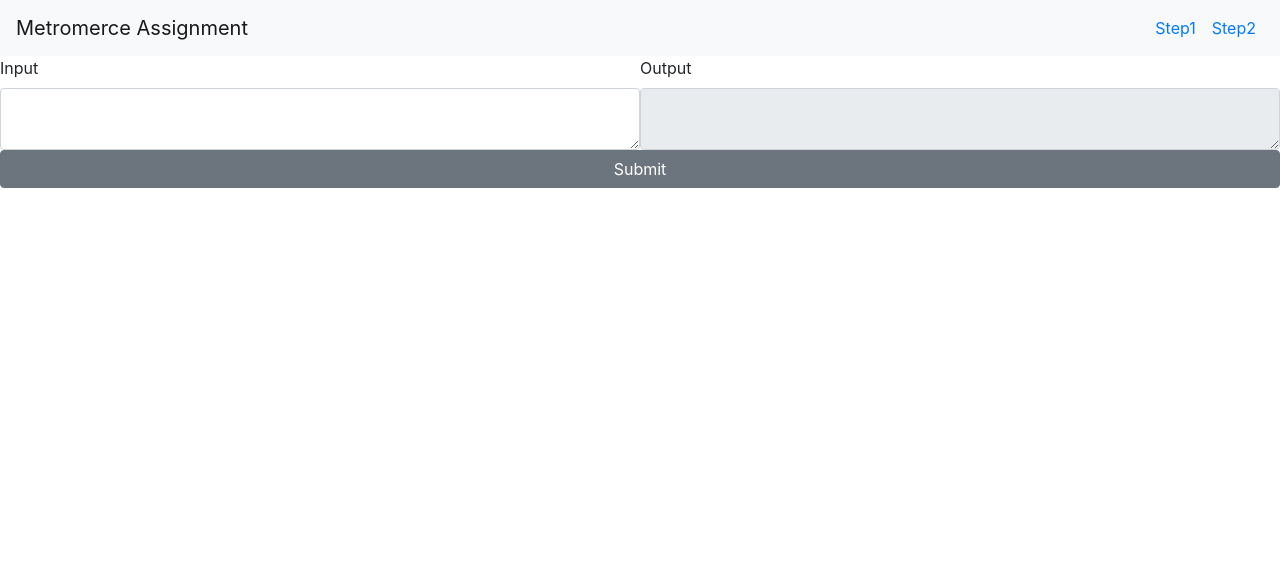
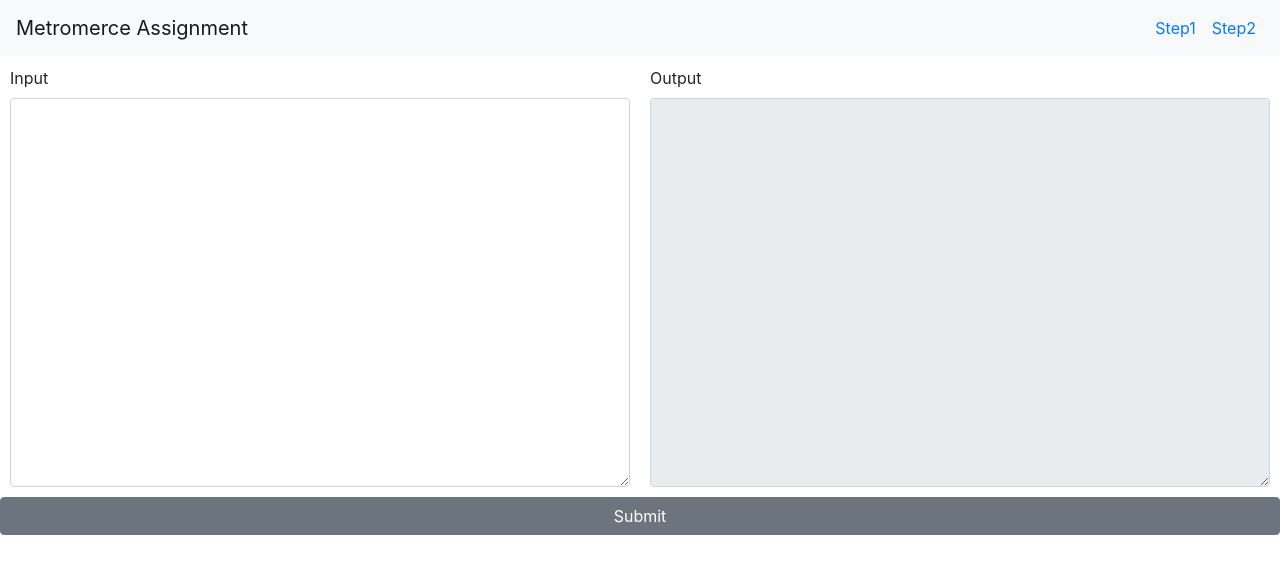
Before and after one commit to bigsis/metromerce-assignment, a React app: page /#/ in a window 1280 px wide. Shown: the top 574 px of the page. Built offline with nearby package versions, Linux system fonts and the light colour scheme.

Commit message:
Add logic to auto resizw text area

```diff
--- a/src/client/pages/step1/step1.js
+++ b/src/client/pages/step1/step1.js
@@ -12,14 +12,33 @@ export default class Step1 extends Component {
     this.formatJson = this.formatJson.bind(this);
   }
 
+  componentDidMount() {
+    // document.querySelector('#inputText').autoResize();
+    // document.querySelector('#outputText').autoResize();
+  }
+
   onJsonInputChange(event) {
     const jsonInput = event.currentTarget.value;
+
     this.setState({ input: jsonInput });
+    this.textAreaResize('inputText');
   }
 
   onSubmitFormat(event) {
     event.preventDefault();
     this.formatJson();
+  }
+
+  textAreaResize(id) {
+    const textarea = document.getElementById(id);
+    const textareaRows = textarea.value.split('\n');
+    const maxHeight = 100;
+    let counter = 0;
+    if (textareaRows[0] !== 'undefined' && textareaRows.length < maxHeight) {
+      counter = textareaRows.length;
+    } else if (textareaRows.length >= maxHeight) counter = maxHeight;
+    else counter = 1;
+    textarea.rows = counter;
   }
 
   formatJson() {
@@ -48,6 +67,7 @@ export default class Step1 extends Component {
     }
 
     this.setState({ output: JSON.stringify(roots, undefined, 4) });
+    this.textAreaResize('outputText');
   }
 
   render() {
@@ -58,8 +78,9 @@ export default class Step1 extends Component {
             <Label for="exampleText">Input</Label>
             <Input
               type="textarea"
-              id="exampleText"
+              id="inputText"
               value={this.state.input}
+              rows="25"
               onChange={this.onJsonInputChange}
             />
           </section>
@@ -67,8 +88,9 @@ export default class Step1 extends Component {
             <Label for="exampleText">Output</Label>
             <Input
               type="textarea"
-              id="exampleText"
+              id="outputText"
               disabled
+              rows="25"
               value={this.state.output}
             />
           </section>
--- a/src/client/pages/step1/step1.scss
+++ b/src/client/pages/step1/step1.scss
@@ -6,12 +6,19 @@
     display: flex;
     flex-direction: row;
     justify-content: space-around;
+
     .input {
       flex-grow: 1;
+      padding: 10px;
     }
 
     .output {
       flex-grow: 1;
+      padding: 10px;
+    }
+
+    textarea {
+      font-size: 10px;
     }
   }
 }
```
